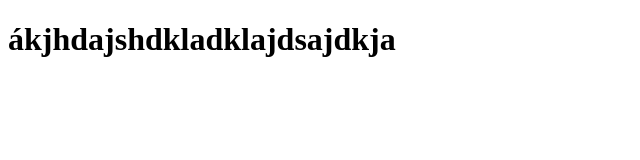
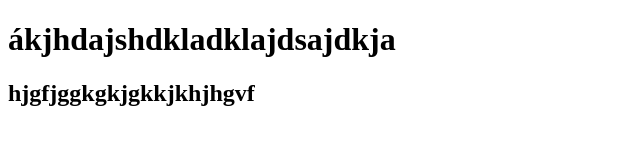
Before and after one commit to AnVu05/duan4, a plain HTML site: page index.html in a window 1280 px wide. Shown: the whole page, without its empty margins (0-640 px from the left). Drawn offline with Linux system fonts and the light colour scheme.

Commit message:
sửa lần 1

```diff
--- a/index.html
+++ b/index.html
@@ -7,5 +7,6 @@
 </head>
 <body>
     <h1>ákjhdajshdkladklajdsajdkja</h1>
+    <h2>hjgfjggkgkjgkkjkhjhgvf</h2>
 </body>
 </html>
```
